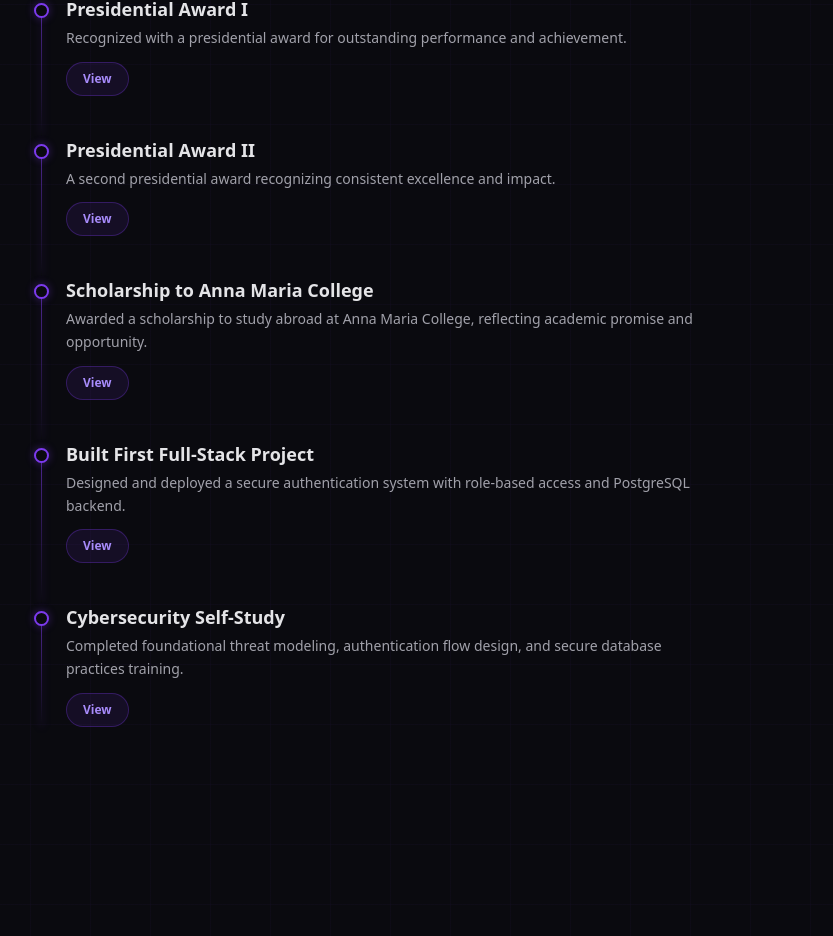
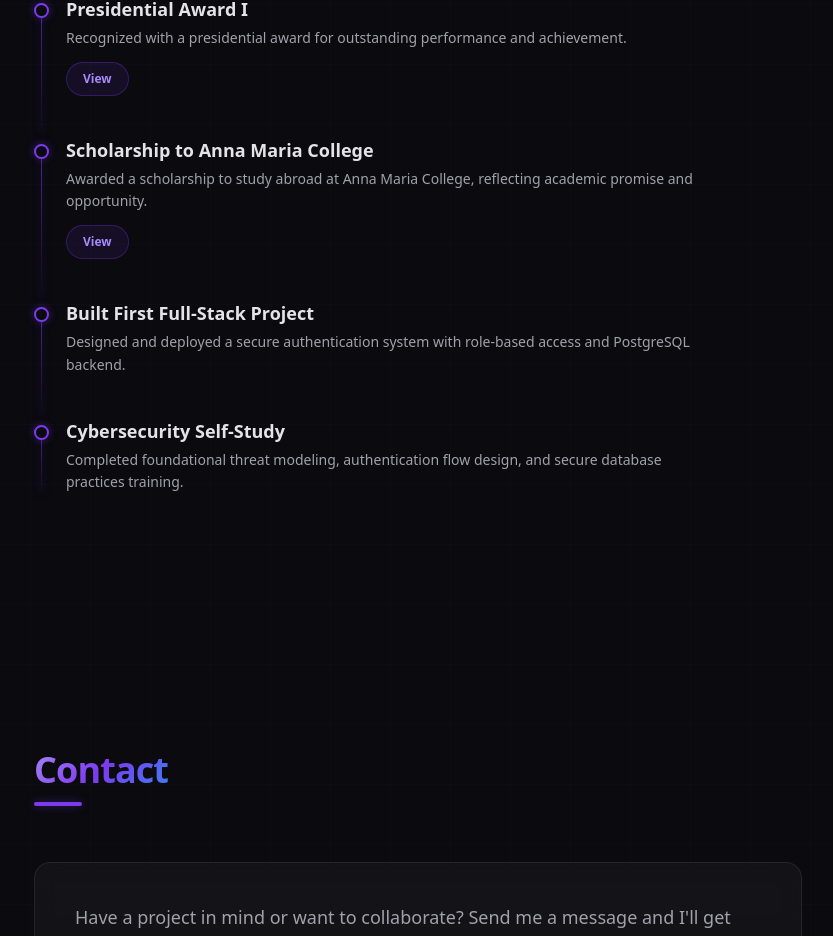
Before and after one commit to Zeph-cmd/zeph-portfolio, a Next.js app: page / in a window 1280 px wide. Shown: the part 3596-4532 px from the top of the page, without its empty margins (30-863 px from the left). Built offline with nearby package versions, Linux system fonts and the light colour scheme.

Commit message:
Adjust achievements view links

```diff
--- a/src/components/Achievements.tsx
+++ b/src/components/Achievements.tsx
@@ -13,13 +13,6 @@ const achievements = [
     label: "View",
   },
   {
-    title: "Presidential Award II",
-    description:
-      "A second presidential award recognizing consistent excellence and impact.",
-    href: "/achievements/presidential-award-2.pdf",
-    label: "View",
-  },
-  {
     title: "Scholarship to Anna Maria College",
     description:
       "Awarded a scholarship to study abroad at Anna Maria College, reflecting academic promise and opportunity.",
@@ -30,15 +23,11 @@ const achievements = [
     title: "Built First Full-Stack Project",
     description:
       "Designed and deployed a secure authentication system with role-based access and PostgreSQL backend.",
-    href: "#projects",
-    label: "View",
   },
   {
     title: "Cybersecurity Self-Study",
     description:
       "Completed foundational threat modeling, authentication flow design, and secure database practices training.",
-    href: "#skills",
-    label: "View",
   },
 ];
 
@@ -73,6 +62,7 @@ function TimelineItem({
       <p className="mt-1 text-sm text-muted leading-relaxed">
         {item.description}
       </p>
+      {item.href && item.label ? (
         <a
           href={item.href}
           target={item.href.startsWith("/") ? "_blank" : undefined}
@@ -81,6 +71,7 @@ function TimelineItem({
         >
           {item.label}
         </a>
+      ) : null}
     </motion.div>
   );
 }
```
Lines whose indentation alone changed are shown as unchanged.
